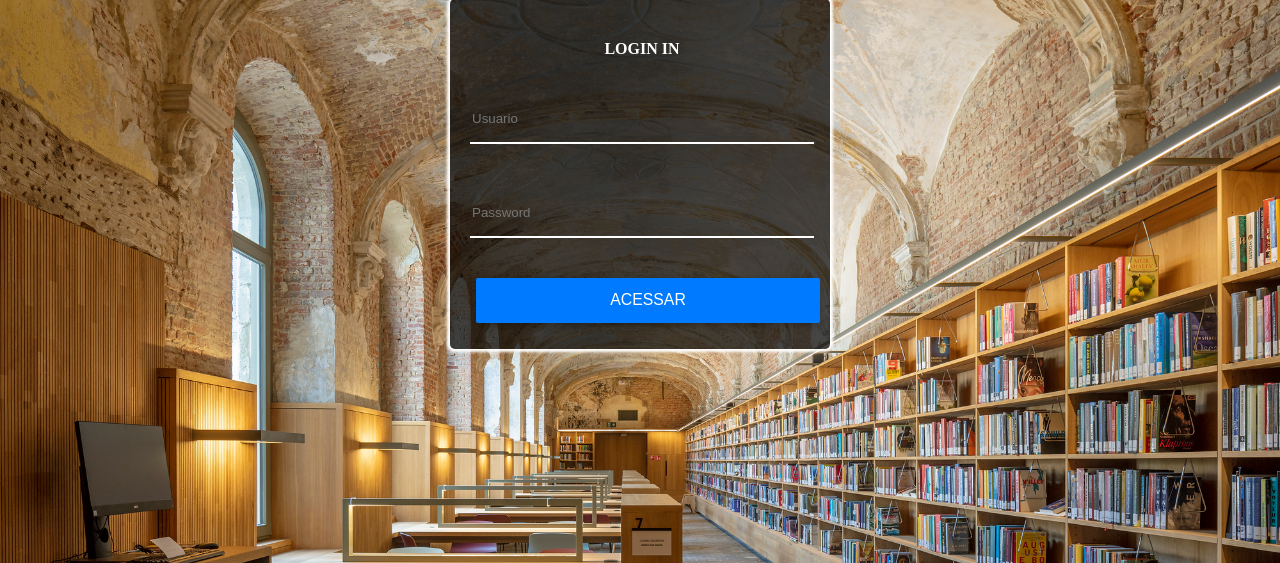
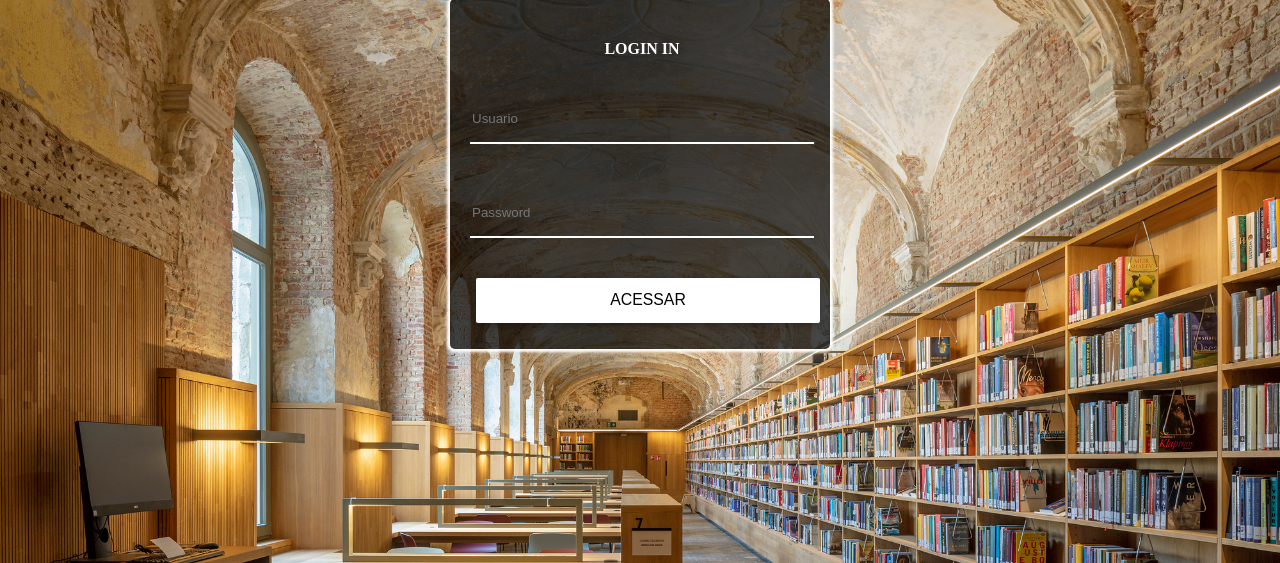
Before and after one commit to marciosubtil83/Biblioteca, a PHP site: page /login.php in a window 1280 px wide. Shown: the part 64-627 px from the top of the page. Run offline with PHP 8.4, Linux system fonts and the light colour scheme.

Commit message:
Update estilo_login.css

```diff
--- a/estilos/estilo_login.css
+++ b/estilos/estilo_login.css
@@ -80,8 +80,9 @@ input:hover{
     text-transform: uppercase;
     white-space: normal;
     word-wrap: break-word;
-    color:#fff;
-    background-color:#007bff!important;
+    color:black;
+    background-color:#fff!important;
+    /*background-color:#007bff!important;*/
     margin-top:40px;
     width:100%;
 }
```
